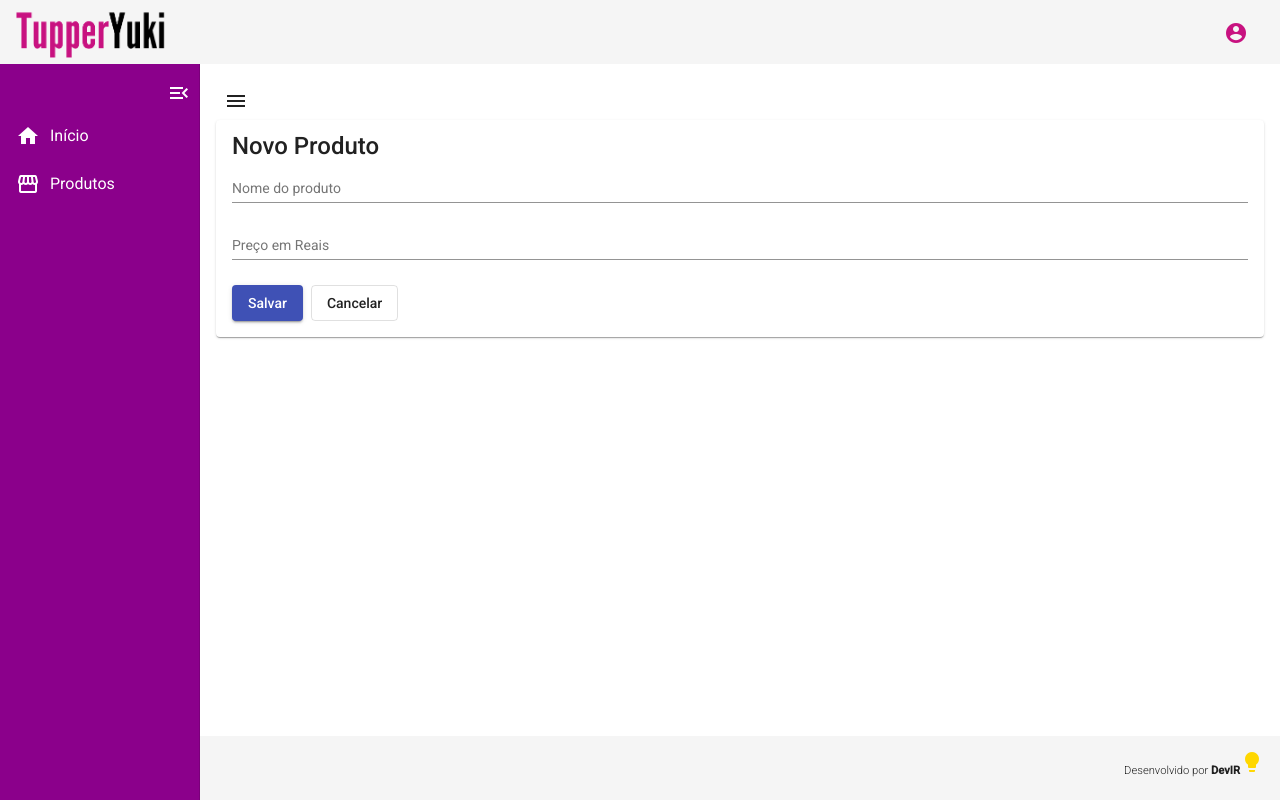
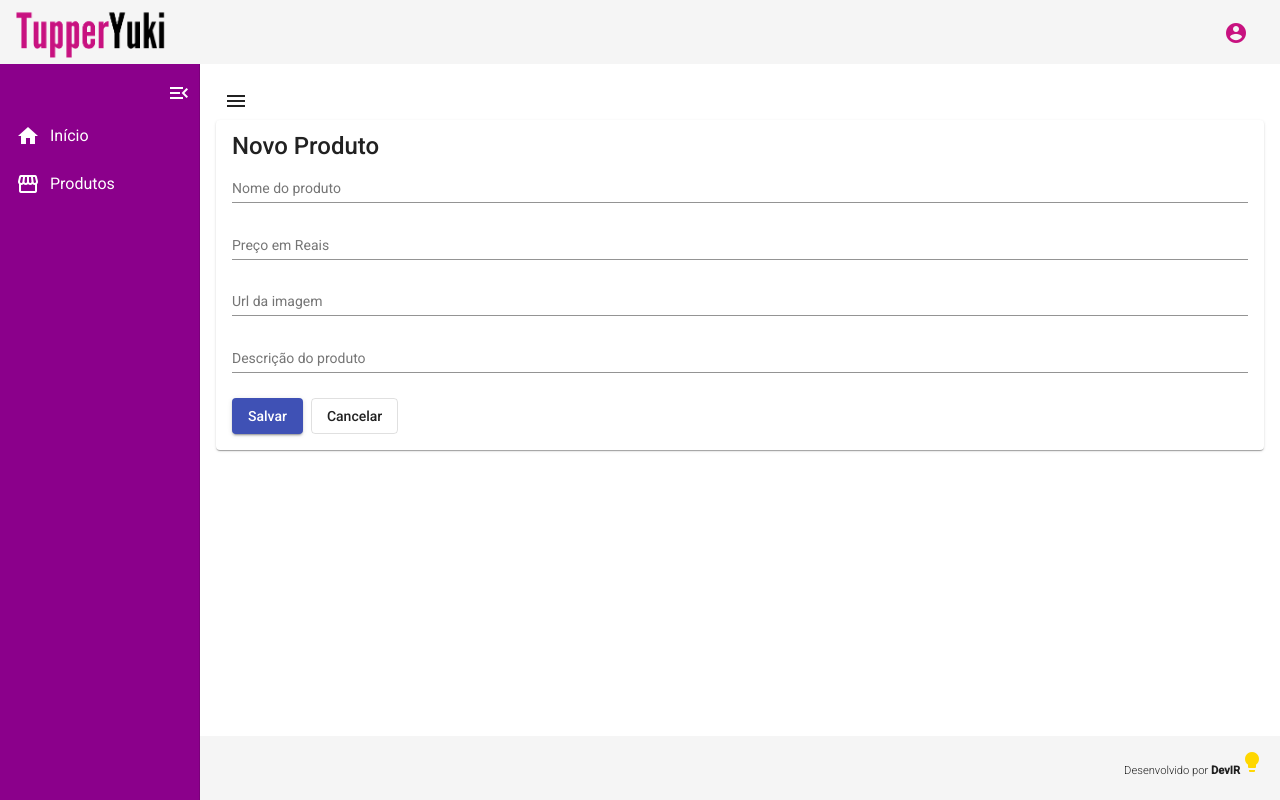
Before and after one commit to ilanribeiro/tupperyuki-crud, an Angular app: page /produtos/cadastrar in a window 1280 px wide. Built offline with nearby package versions, Linux system fonts and the light colour scheme.

Commit message:
[ Feature ] Adiciona campos completos para o cadastro de novos produtos

```diff
--- a/src/app/components/product/product-create/product-create.component.html
+++ b/src/app/components/product/product-create/product-create.component.html
@@ -17,6 +17,20 @@
               name="price">
     </mat-form-field>
 
+    <mat-form-field>
+      <input  placeholder="Url da imagem"
+              matInput
+              [(ngModel)]="product.image"
+              name="image">
+    </mat-form-field>
+
+    <mat-form-field>
+      <input  placeholder="Descrição do produto"
+              matInput
+              [(ngModel)]="product.description"
+              name="description">
+    </mat-form-field>
+
   </form>
 
   <button mat-raised-button (click)="addProduct()" color="primary">
```
